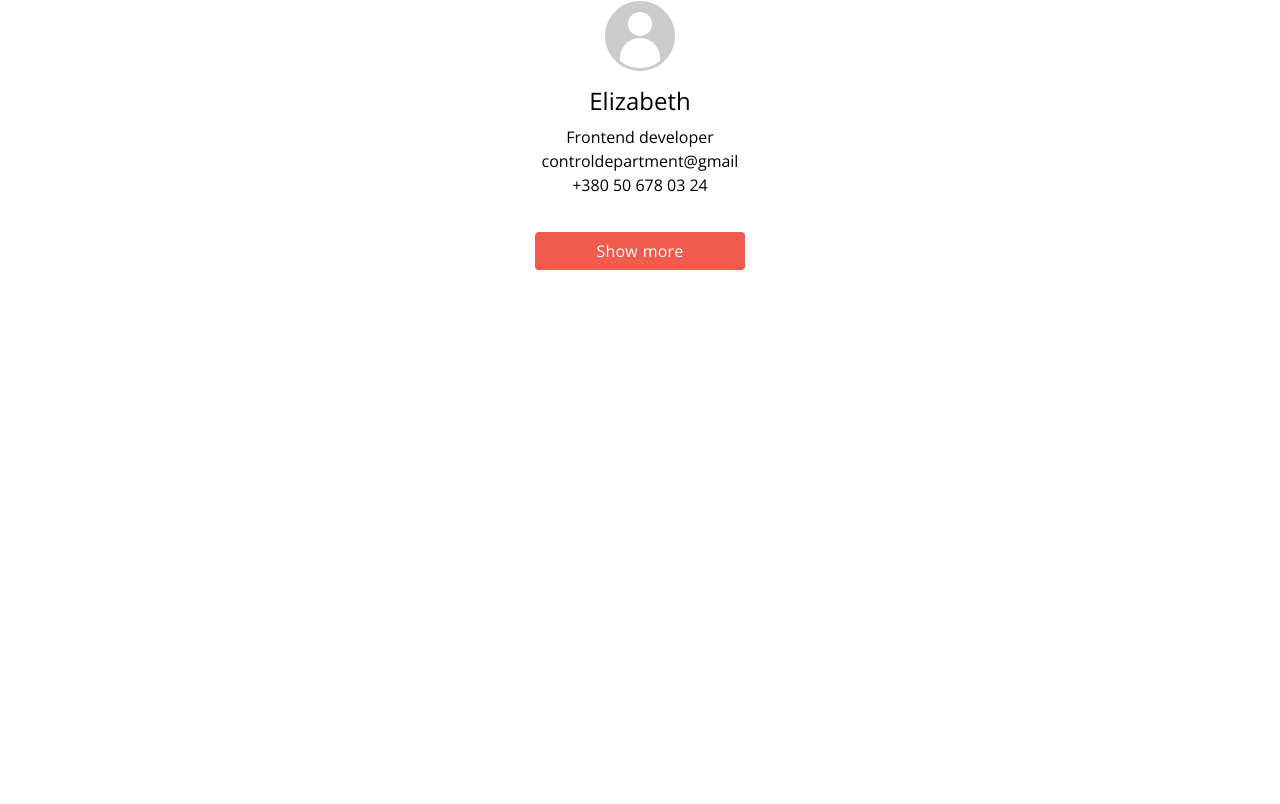
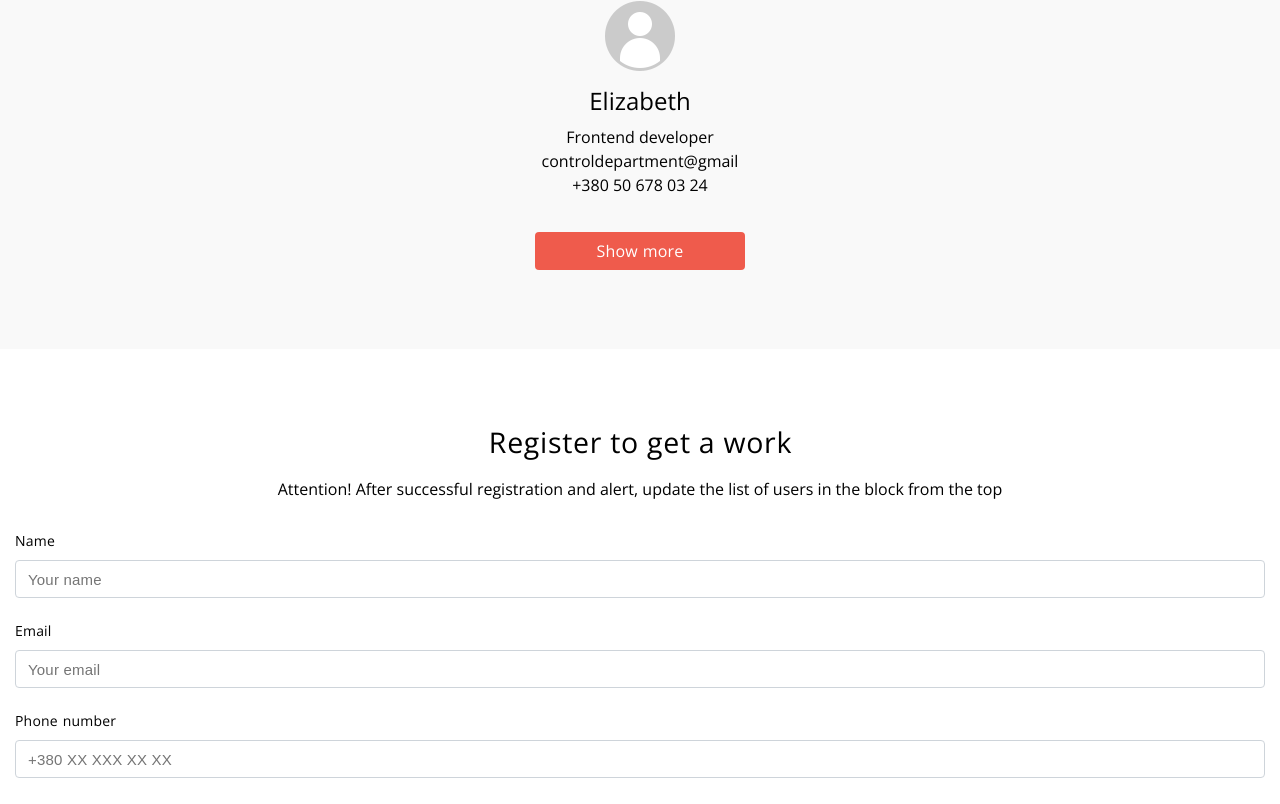
Before and after one commit to nedosika/testtask, a React (Create React App) app: page / in a window 1280 px wide. Shown: the part 1942-2746 px from the top of the page. Before the commit the page ends 2235 px from the top, so only its background shows below. Built offline with nearby package versions, Linux system fonts and the light colour scheme.

Commit message:
add form

```diff
--- a/public/index.html
+++ b/public/index.html
@@ -3,13 +3,13 @@
   <head>
     <meta charset="utf-8" />
     <meta name="viewport" content="width=device-360, initial-scale=1">
-    <link rel="icon" href="./favicon.ico" />
+    <link rel="icon" href="./favicon-16x16.png" />
     <link rel="stylesheet" href="reset.css">
     <meta
       name="description"
       content="Web site created using create-react-app"
     />
-    <title>React App</title>
+    <title>Test task app</title>
   </head>
   <body>
     <noscript>You need to enable JavaScript to run this app.</noscript>
--- a/src/components/App/App.js
+++ b/src/components/App/App.js
@@ -24,8 +24,11 @@ function App() {
                 <h2>Let's get acquainted</h2>
                 <img src={man} alt={"about"}/>
                 <h3>I am cool frontend developer</h3>
-                <p>We will evaluate how clean your approach to writing CSS and Javascript code is. You can use any CSS and Javascript 3rd party libraries without any restriction.</p>
-                <p>If 3rd party css/javascript libraries are added to the project via bower/npm/yarn you will get bonus points. If you use any task runner (gulp/webpack) you will get bonus points as well. Slice service directory page PSD mockup into HTML5/CSS3.</p>
+                <p>We will evaluate how clean your approach to writing CSS and Javascript code is. You can use any CSS
+                    and Javascript 3rd party libraries without any restriction.</p>
+                <p>If 3rd party css/javascript libraries are added to the project via bower/npm/yarn you will get bonus
+                    points. If you use any task runner (gulp/webpack) you will get bonus points as well. Slice service
+                    directory page PSD mockup into HTML5/CSS3.</p>
                 <button>Sign up now</button>
             </section>
             <sectiopn className={styles.users}>
@@ -37,8 +40,8 @@ function App() {
                         <div className={styles.info}>
                             <p className={styles.name}>Maximillian</p>
                             <p className={styles.details}>Leading specialist of the Control Department<br/>
-                            controldepartment@gmail<br/>
-                            +380 50 678 03 24</p>
+                                controldepartment@gmail<br/>
+                                +380 50 678 03 24</p>
                         </div>
                     </div>
                     <div className={styles.user}>
@@ -62,6 +65,24 @@ function App() {
                 </div>
                 <button>Show more</button>
             </sectiopn>
+            <section className={styles.register}>
+                <h2>Register to get a work</h2>
+                <p>
+                    Attention! After successful registration and alert, update the list of users in the block from the
+                    top
+                </p>
+                <form>
+                    <label>Name
+                        <input type={"text"} placeholder="Your name"/>
+                    </label>
+                    <label>Email
+                        <input type={"email"} placeholder="Your email"/>
+                    </label>
+                    <label>Phone number
+                        <input type={"phone"} placeholder="+380 XX XXX XX XX"/>
+                    </label>
+                </form>
+            </section>
         </div>
     );
 }
--- a/src/components/App/App.module.scss
+++ b/src/components/App/App.module.scss
@@ -32,6 +32,15 @@ button {
   color: inherit;
   background-color: transparent;
   cursor: pointer;
+}
+
+input {
+  border: none;
+  background-image: none;
+  background-color: transparent;
+  -webkit-box-shadow: none;
+  -moz-box-shadow: none;
+  box-shadow: none;
 }
 
 .wrapper {
@@ -150,6 +159,8 @@ button {
     flex-direction: column;
     align-items: center;
     padding-top: 77px;
+    padding-bottom: 56px;
+    background-color: #f9f9f9;
 
     h2 {
       font-size: 30px;
@@ -202,4 +213,52 @@ button {
       background-color: #d24335;
     }
   }
+
+  .register {
+    h2 {
+      font-size: 28.5px;
+      line-height: 29px;
+      letter-spacing: 0.7px;
+      padding-left: 1px;
+    }
+
+    p {
+      padding: 21px 15px;
+      text-align: center;
+      line-height: 22px;
+    }
+
+    form {
+      display: flex;
+      flex-direction: column;
+      width: 100%;
+      margin-top: 13px;
+      font-size: 14px;
+
+      label{
+        padding-bottom: 26px;
+        word-spacing: 1px;
+        letter-spacing: 0.2px;
+      }
+
+      input {
+        width: 100%;
+        margin-top: 12px;
+        border: 1px solid #ced4da;
+        padding: 10px 10px 9px 12px;
+        box-sizing: border-box;
+        border-radius: 4px;
+        font-size: 15px;
+        letter-spacing: 0.2px;
+      }
+    }
+
+    display: flex;
+    flex-direction: column;
+    align-items: center;
+    margin-top: 79px;
+    padding: 0 15px;
+
+
+  }
 }
```
Also changed, not shown: public/favicon-16x16.png (renamed from src/Assets/favicon-16x16.png).
